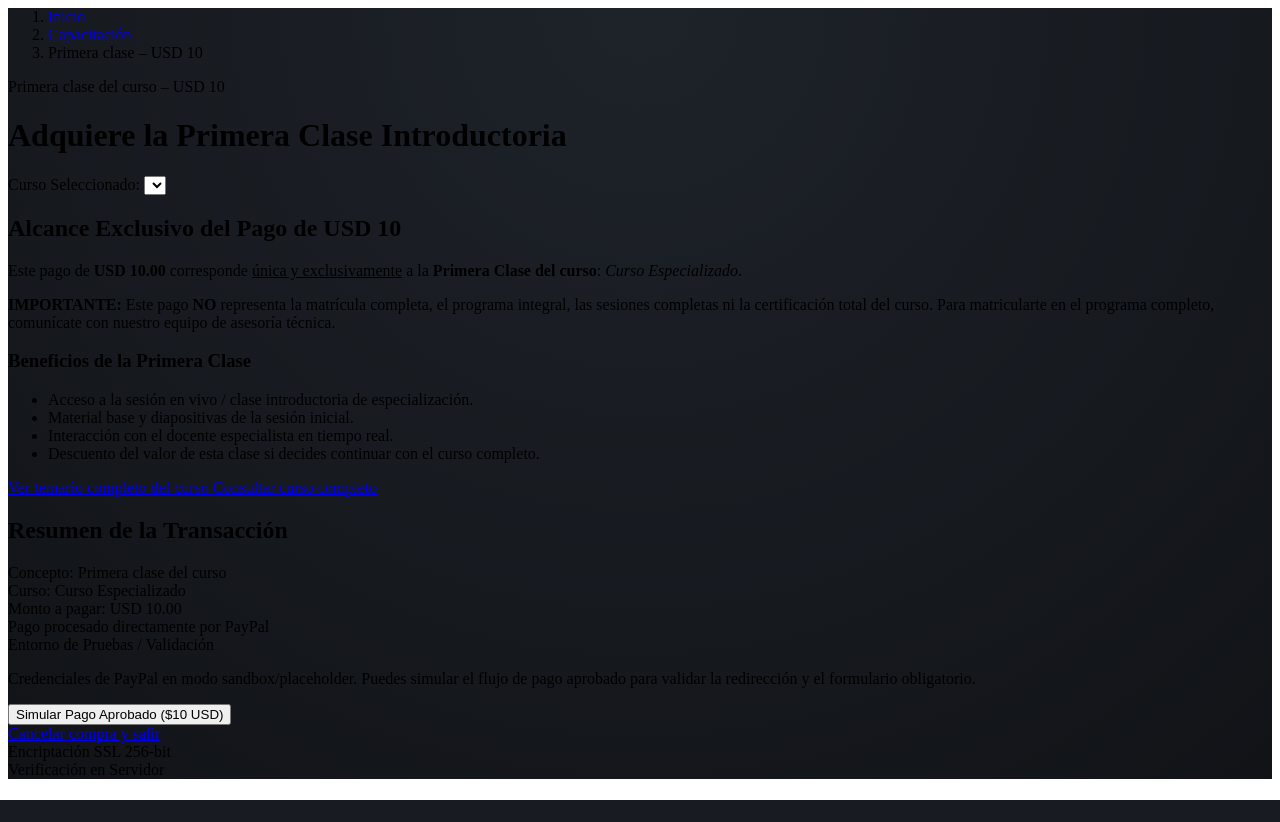
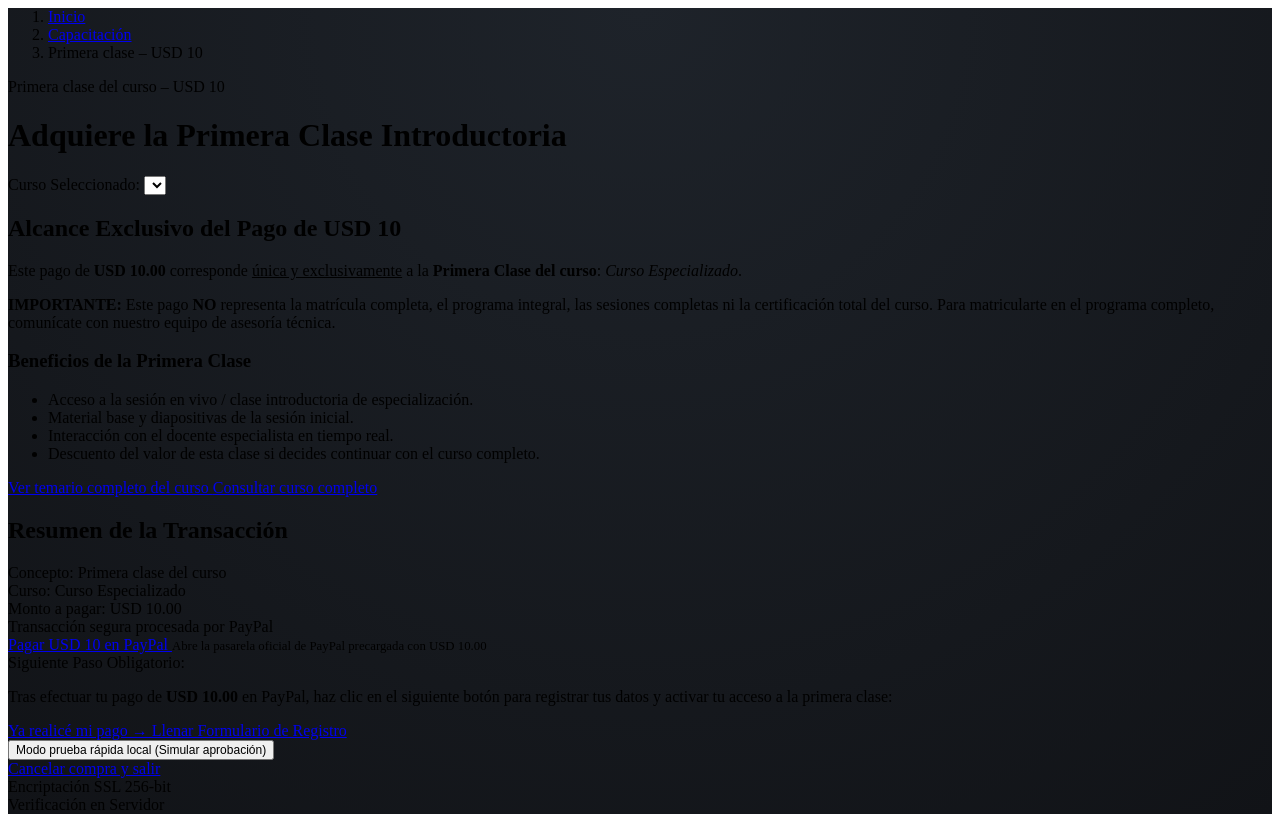
Before and after one commit to Arturordz02/Quality, a PHP site: page /app/Views/pages/checkout-primera-clase.php in a window 1280 px wide. Before the commit the page ends 800 px from the top, so only its background shows below. Run offline with PHP 8.4, Linux system fonts and the light colour scheme; lists and menus that the app fills with data are empty.

Commit message:
feat(pagos): integrar botón directo de PayPal USD 10 y flujo guiado a formulario obligatorio de registro

```diff
--- a/private_app/app/Views/pages/checkout-primera-clase.php
+++ b/private_app/app/Views/pages/checkout-primera-clase.php
@@ -139,21 +139,46 @@ $isConfigured = !empty($isConfigured);
 
                     <!-- Contenedor del Botón de PayPal -->
                     <div class="mb-3">
-                        <div class="text-center mb-2 text-white-50 small">
-                            <i class="fas fa-lock text-warning me-1"></i> Pago procesado directamente por PayPal
+                        <div class="text-center mb-3 text-white-50 small">
+                            <i class="fas fa-lock text-warning me-1"></i> Transacción segura procesada por PayPal
                         </div>
 
-                        <div id="paypal-button-container" class="w-100"></div>
+                        <!-- 1. Botón Oficial de Pago en PayPal (Apertura directa con USD 10) -->
+                        <div class="d-grid gap-2 mb-3">
+                            <a href="https://www.paypal.com/paypalme/qualityconsulting/10"
+                               target="_blank"
+                               rel="noopener noreferrer"
+                               id="btnPaypalDirect"
+                               class="btn btn-paypal btn-lg w-100 fw-bold text-white shadow py-3 d-flex align-items-center justify-content-center gap-2"
+                               aria-label="Pagar USD 10 en PayPal para la primera clase">
+                                <i class="fab fa-paypal fa-lg"></i> Pagar USD 10 en PayPal
+                            </a>
+                            <span class="text-white-50 text-center small" style="font-size: 0.8rem;">
+                                <i class="fas fa-external-link-alt me-1"></i> Abre la pasarela oficial de PayPal precargada con USD 10.00
+                            </span>
+                        </div>
+
+                        <!-- 2. Tarjeta Guiada de Paso Posterior Obligatorio -->
+                        <div class="card bg-dark border border-warning border-opacity-50 p-3 rounded-3 text-start mb-3" id="stepRegistrationCard">
+                            <div class="d-flex align-items-center gap-2 mb-2 text-warning fw-bold small text-uppercase">
+                                <i class="fas fa-check-circle"></i> Siguiente Paso Obligatorio:
+                            </div>
+                            <p class="small text-white-50 mb-3">
+                                Tras efectuar tu pago de <strong>USD 10.00</strong> en PayPal, haz clic en el siguiente botón para registrar tus datos y activar tu acceso a la primera clase:
+                            </p>
+                            <a href="/registro-primera-clase?curso=<?= urlencode($courseSlug) ?>" class="btn btn-warning w-100 fw-bold text-dark font-montserrat py-2">
+                                <i class="fas fa-file-signature me-1"></i> Ya realicé mi pago → Llenar Formulario de Registro
+                            </a>
+                        </div>
+
+                        <!-- 3. Contenedor del SDK de PayPal (Smart Buttons para API v2 si está configurada) -->
+                        <div id="paypal-button-container" class="w-100 mb-2"></div>
 
                         <?php if (!$isConfigured): ?>
-                        <!-- Modo de Demostración / Desarrollo cuando aún no hay API Keys reales en el entorno -->
-                        <div class="card bg-dark border border-warning border-opacity-50 p-3 rounded-3 mt-3 text-center">
-                            <span class="badge bg-warning text-dark mb-2 align-self-center">Entorno de Pruebas / Validación</span>
-                            <p class="small text-white-50 mb-2">
-                                Credenciales de PayPal en modo sandbox/placeholder. Puedes simular el flujo de pago aprobado para validar la redirección y el formulario obligatorio.
-                            </p>
-                            <button type="button" id="btnSimulatePayment" class="btn btn-warning fw-bold text-dark w-100">
-                                <i class="fab fa-paypal me-2"></i> Simular Pago Aprobado ($10 USD)
+                        <!-- Modo de Demostración / Validación Rápida en Entorno Local -->
+                        <div class="text-center pt-2">
+                            <button type="button" id="btnSimulatePayment" class="btn btn-outline-secondary btn-sm text-white-50 border-0" style="font-size: 0.75rem;">
+                                <i class="fas fa-flask me-1"></i> Modo prueba rápida local (Simular aprobación)
                             </button>
                         </div>
                         <?php endif; ?>
@@ -210,6 +235,19 @@ document.addEventListener("DOMContentLoaded", function() {
         showStatus("Aviso de Entorno: Te encuentras en la previsualización estática de GitHub Pages. GitHub Pages no ejecuta PHP ni APIs del backend. Para procesar o validar transacciones en el servidor, despliega el sistema en un hosting PHP (GoDaddy / cPanel) o ejecútalo con el servidor local de PHP.", "warning");
     }
 
+
+    // Manejo de clic en botón directo oficial de PayPal
+    const btnDirect = document.getElementById("btnPaypalDirect");
+    if (btnDirect) {
+        btnDirect.addEventListener("click", function() {
+            showStatus("Se abrió la pasarela oficial de PayPal en una pestaña nueva. Cuando completes tu pago de USD 10, haz clic abajo en 'Ya realicé mi pago' para llenar el formulario de registro obligatorio.", "warning");
+            const regCard = document.getElementById("stepRegistrationCard");
+            if (regCard) {
+                regCard.classList.add("border-2", "border-warning");
+                regCard.scrollIntoView({ behavior: 'smooth', block: 'nearest' });
+            }
+        });
+    }
 
     // Flujo PayPal oficial vía SDK cuando está disponible
     if (typeof paypal !== "undefined" && document.getElementById("paypal-button-container")) {
```
Also changed, not shown: private_app/app/Controllers/PaymentController.php (+38 -16 lines), private_app/app/Views/pages/registro-primera-clase.php (+32 -4 lines), tests/PaymentFlowTest.php (+74 -0 lines).
